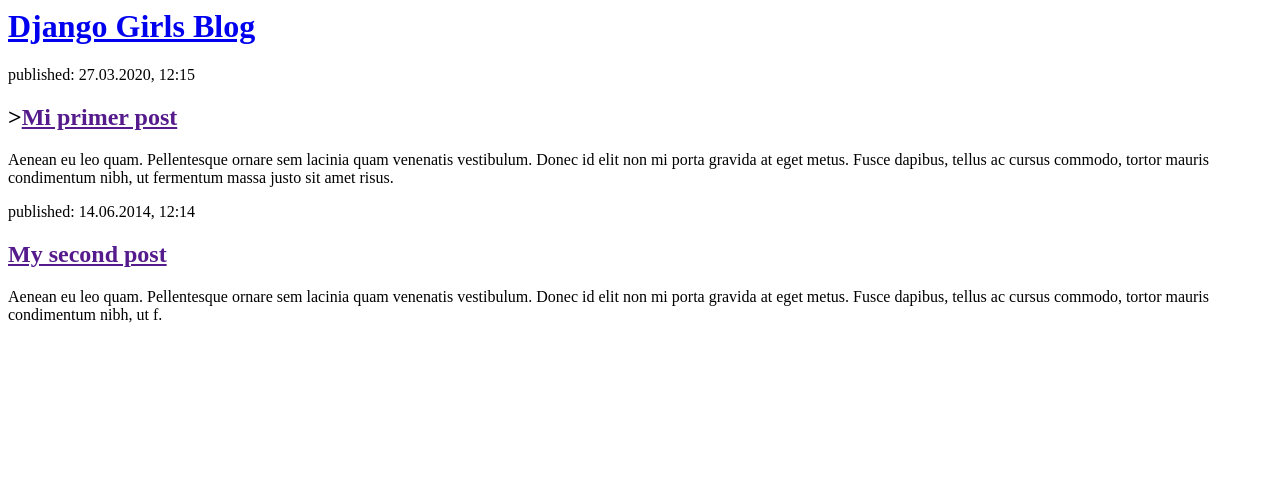
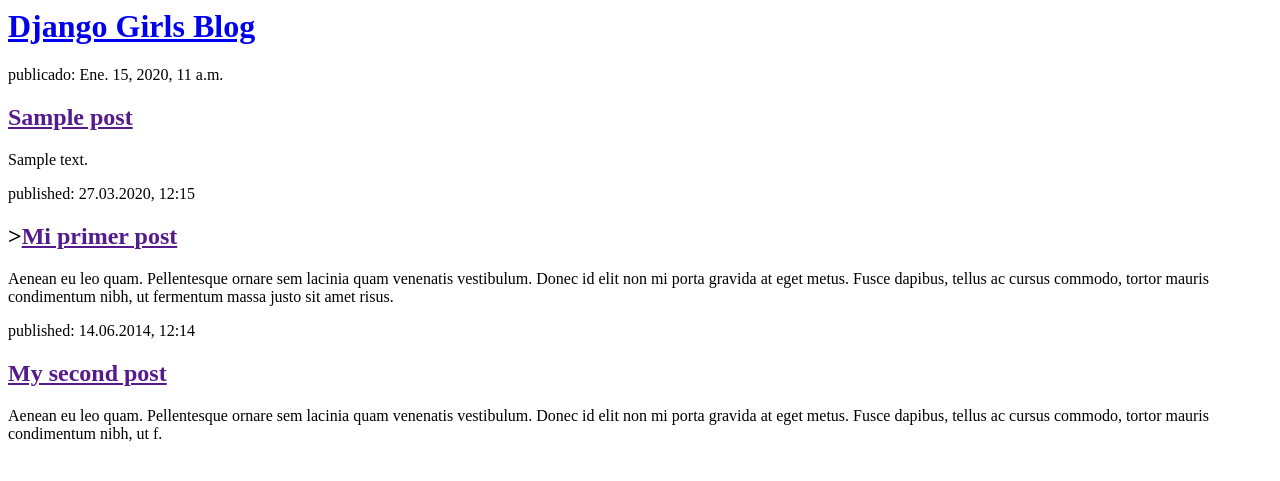
Before and after one commit to cca9805/mi-primer-blog, a Django app: page / in a window 1280 px wide. Shown: the top 481 px of the page. Run offline with Django 3.2, Linux system fonts and the light colour scheme; tables that the repository leaves empty hold one stand-in row (values such as "Sample post").

Commit message:
Templates modificados para mostrar post desde base de datos.

```diff
--- a/mysite/blog/templates/blog/post_list.html
+++ b/mysite/blog/templates/blog/post_list.html
@@ -7,6 +7,13 @@
         <div>
             <h1><a href="/">Django Girls Blog</a></h1>
         </div>
+        {% for post in posts %}
+    <div>
+        <p> publicado: {{ post.published_date }}</p>
+        <h2><a href="">{{ post.title }}</a></h2>
+        <p>{{ post.text|linebreaksbr }}</p>
+    </div>
+{% endfor %}
         <div>
             <p>published: 27.03.2020, 12:15</p>
             <h2>><a href="">Mi primer post</a></h2>
--- a/mysite/blog/views.py
+++ b/mysite/blog/views.py
@@ -1,6 +1,9 @@
 from django.shortcuts import render
+from django.utils import timezone
+from .models import Post
 
 # Create your views here.
 
 def post_list(request):
-    return render(request, 'blog/post_list.html', {})
+    posts = Post.objects.filter(published_date__lte=timezone.now()).order_by('published_date')
+    return render(request, 'blog/post_list.html', {'posts': posts})
```
